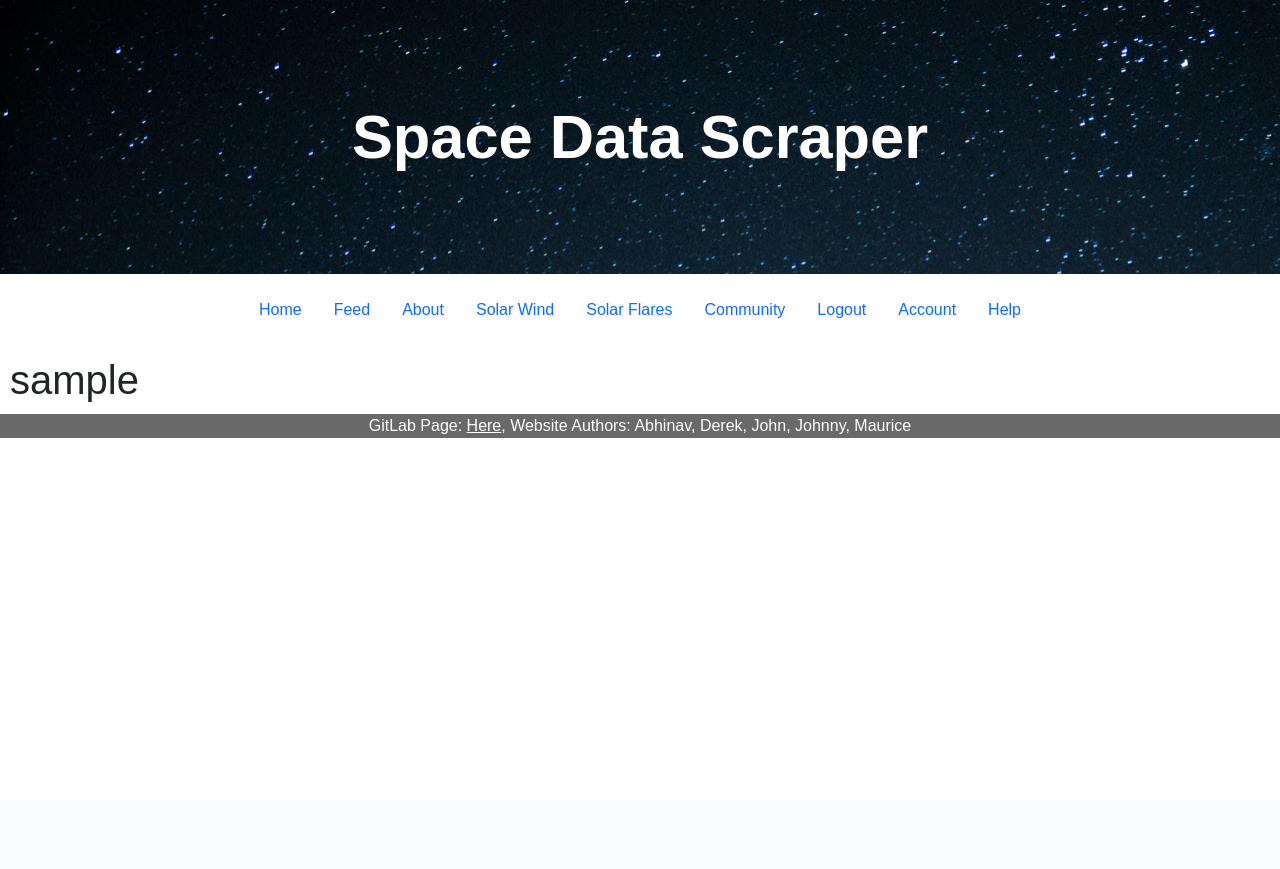
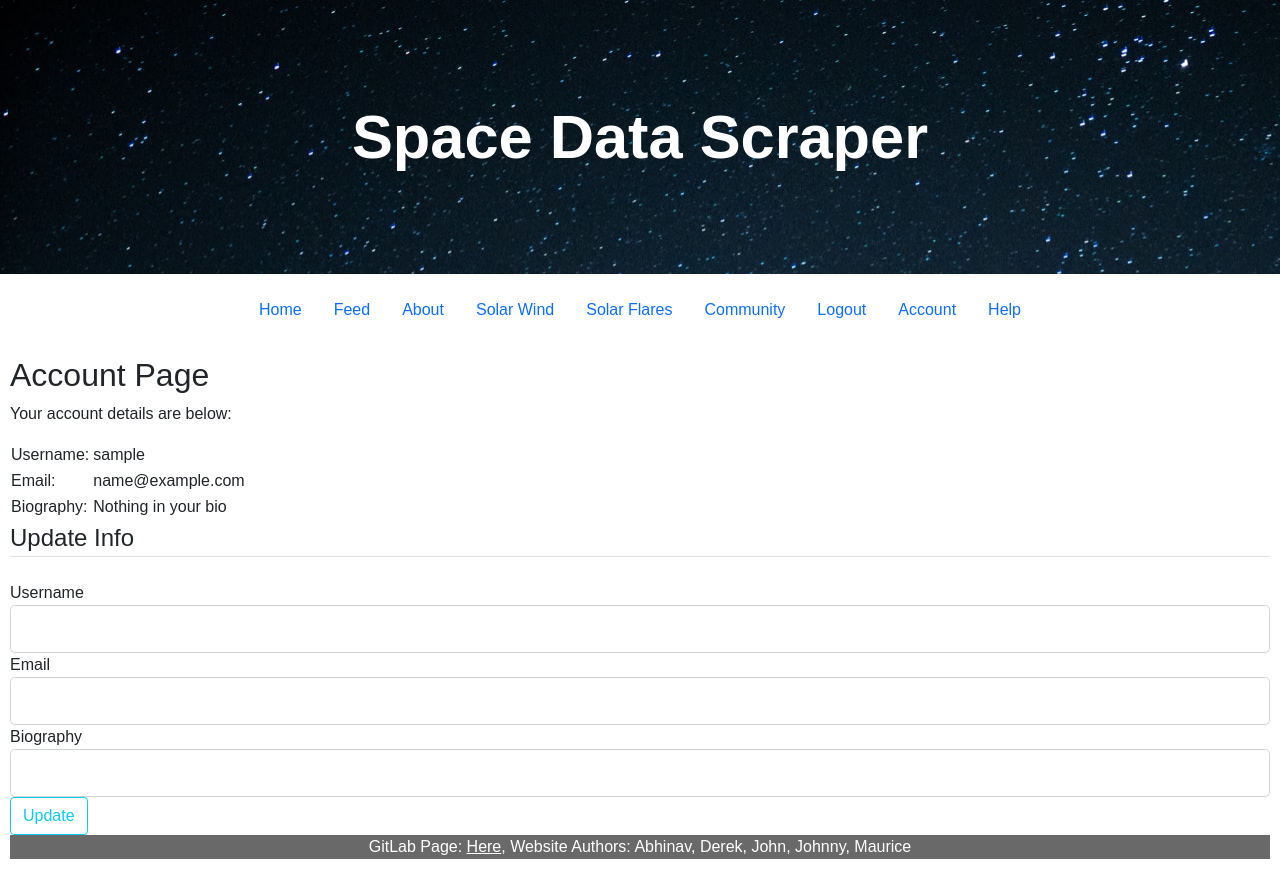
Before and after one commit to jcsantoto/cmsc435-space-data-scraper, a Flask app: template src/templates/account.html in a window 1280 px wide. Before the commit the page ends 438 px from the top, so only its background shows below. Run offline with Flask 2, Linux system fonts and the light colour scheme; the template is opened without the code that fills it: values that come from a table or form of the project are taken from there, others are empty; the visitor is signed in with stand-in values (Sample User, id 1); data comes from the database, SQL or seed files in the repository.

Commit message:
Added acounts page funcitonality

```diff
--- a/src/flask_app.py
+++ b/src/flask_app.py
@@ -29,12 +29,12 @@ class User(db.Model, UserMixin):
     id = db.Column(db.Integer, primary_key=True)
     username = db.Column(db.String(20), unique=True, nullable=False)
     email = db.Column(db.String(120), unique=True, nullable=False)
-    image_file = db.Column(db.String(20), nullable=False, default='default.jpg')
+    biography = db.Column(db.String(240), nullable=False, default='Nothing in your bio')
     password = db.Column(db.String(60), nullable=False)
     posts = db.relationship('Post', backref='author', lazy=True)
 
     def __repr__(self):
-        return f"User('{self.username}', '{self.email}', '{self.image_file}')"
+        return f"User('{self.username}', '{self.email}', '{self.biography}')"
 
 
 class Post(db.Model):
@@ -139,10 +139,21 @@ def logout():
     return redirect(url_for('home'))
 
 
-@app.route("/account")
+@app.route("/account", methods=['GET', 'POST'])
 @login_required
 def account():
-    return render_template('account.html', title='Account')
+    form = forms.UpdateAccountForm()
+    if form.validate_on_submit():
+        current_user.username = form.username.data
+        current_user.email = form.email.data
+        current_user.biography = form.biography.data
+        db.session.commit()
+        return redirect(url_for('account'))
+    elif request.method == "GET":
+        form.username.data = current_user.username
+        form.email.data = current_user.email
+        form.biography.data = current_user.biography
+    return render_template('account.html', title='Account', form=form)
 
 
 @app.route("/help")
--- a/src/forms.py
+++ b/src/forms.py
@@ -27,3 +27,22 @@ class LoginForm(FlaskForm):
     password = PasswordField('Password', validators=[DataRequired()])
     remember = BooleanField('Remember Me')
     submit = SubmitField('Login')
+
+
+class UpdateAccountForm(FlaskForm):
+    username = StringField('Username', validators=[DataRequired(), Length(min=2, max=20)])
+    email = StringField('Email', validators=[DataRequired(), Email()])
+    biography = StringField('Biography', validators=[Length(max=240)])
+    submit = SubmitField('Update')
+
+    def validate_username(self, username):
+        if username.data != flask_app.current_user.username:
+            user = flask_app.User.query.filter_by(username=username.data).first()
+            if user:
+                raise ValidationError('That username is taken. Please choose a different one.')
+
+    def validate_email(self, email):
+        if email.data != flask_app.current_user.email:
+            user = flask_app.User.query.filter_by(email=email.data).first()
+            if user:
+                raise ValidationError('That email is taken. Please choose a different one.')
--- a/src/templates/account.html
+++ b/src/templates/account.html
@@ -1,4 +1,75 @@
 {% extends "template.html" %}
 {% block content %}
-    <h1>{{ current_user.username }}</h1>
+    <div class="content-section">
+      <div>
+        <h2>Account Page</h2>
+        <div>
+           <p>Your account details are below:</p>
+           <table>
+               <tr>
+                   <td>Username:</td>
+                   <td></td>
+                   <td>{{ current_user.username }}</td>
+               </tr>
+               <tr>
+                   <td>Email:</td>
+                   <td></td>
+                   <td>{{ current_user.email }}</td>
+               </tr>
+               <tr>
+                   <td>Biography:</td>
+                   <td></td>
+                   <td>{{ current_user.biography }}</td>
+               </tr>
+           </table>
+        </div>
+        <form method="POST" action=""novalidate>
+            {{ form.hidden_tag() }}
+            <fieldset class="form-group">
+                <legend class="border-bottom mb-4">Update Info</legend>
+                <div class="form-group">
+                    {{ form.username.label(class="form-control-label") }}
+                    {% if form.username.errors %}
+                        {{ form.username(class="form-control form-control-lg is-invalid") }}
+                        <div class="invalid-feedback">
+                            {% for error in form.username.errors %}
+                                <span>{{ error }}</span>
+                            {% endfor %}
+                        </div>
+                    {% else %}
+                        {{ form.username(class="form-control form-control-lg") }}
+                    {% endif %}
+                </div>
+                <div class="form-group">
+                    {{ form.email.label(class="form-control-label") }}
+                    {% if form.email.errors %}
+                        {{ form.email(class="form-control form-control-lg is-invalid") }}
+                        <div class="invalid-feedback">
+                            {% for error in form.email.errors %}
+                                <span>{{ error }}</span>
+                            {% endfor %}
+                        </div>
+                    {% else %}
+                        {{ form.email(class="form-control form-control-lg") }}
+                    {% endif %}
+                </div>
+                <div class="form-group">
+                    {{ form.biography.label(class="form-control-label") }}
+                    {% if form.biography.errors %}
+                        {{ form.biography(class="form-control form-control-lg is-invalid") }}
+                        <div class="invalid-feedback">
+                            {% for error in form.biography.errors %}
+                                <span>{{ error }}</span>
+                            {% endfor %}
+                        </div>
+                    {% else %}
+                        {{ form.biography(class="form-control form-control-lg") }}
+                    {% endif %}
+                </div>
+            </fieldset>
+            <div class="form-group">
+                {{ form.submit(class="btn btn-outline-info") }}
+            </div>
+        </form>
+    </div>
 {% endblock content %}
```
